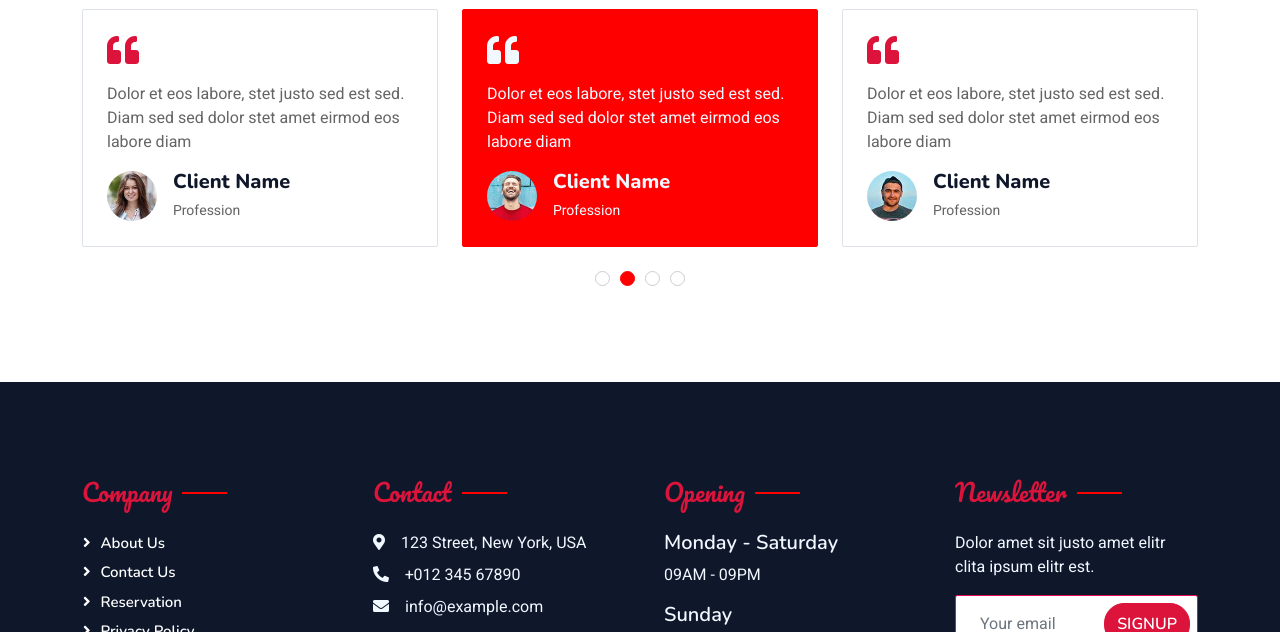
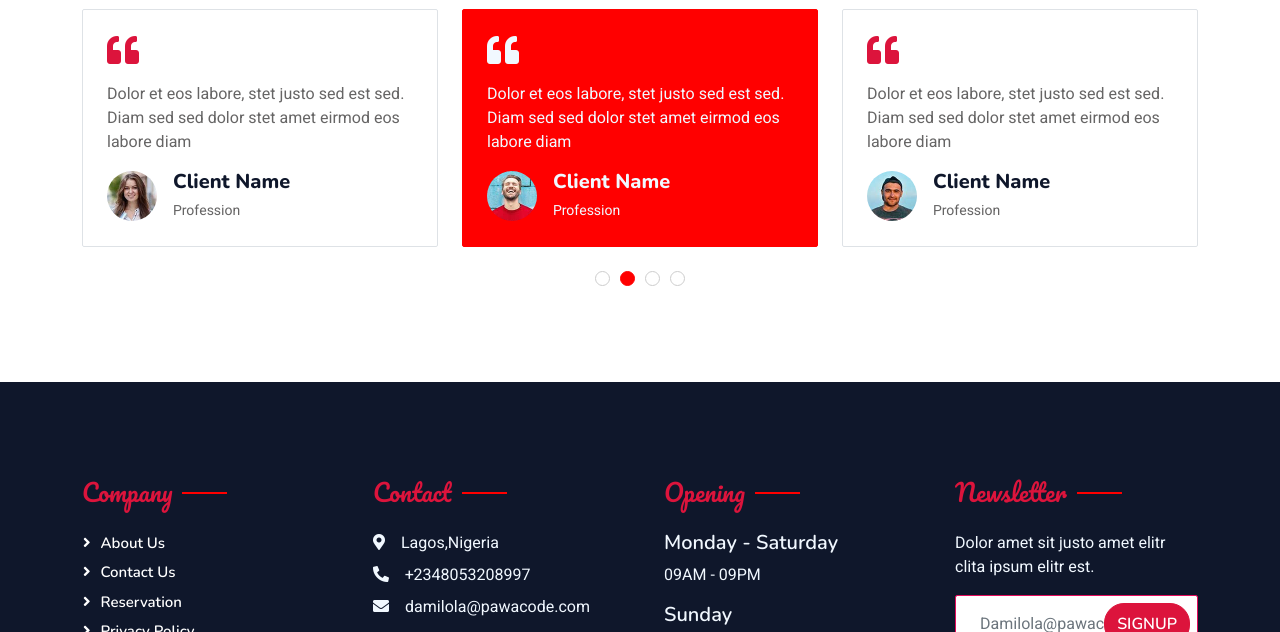
Before and after one commit to pawacodedatabase/fuud2, a plain HTML site: page index.html in a window 1280 px wide. Shown: the part 4223-4855 px from the top of the page. Drawn offline with nearby package versions, Linux system fonts and the light colour scheme.

Commit message:
new update

```diff
--- a/index.html
+++ b/index.html
@@ -760,9 +760,9 @@
                     </div>
                     <div class="col-lg-3 col-md-6">
                         <h4 class="section-title ff-secondary text-start text-primary fw-normal mb-4">Contact</h4>
-                        <p class="mb-2"><i class="fa fa-map-marker-alt me-3"></i>123 Street, New York, USA</p>
-                        <p class="mb-2"><i class="fa fa-phone-alt me-3"></i>+012 345 67890</p>
-                        <p class="mb-2"><i class="fa fa-envelope me-3"></i>info@example.com</p>
+                        <p class="mb-2"><i class="fa fa-map-marker-alt me-3"></i>Lagos,Nigeria</p>
+                        <p class="mb-2"><i class="fa fa-phone-alt me-3"></i>+2348053208997</p>
+                        <p class="mb-2"><i class="fa fa-envelope me-3"></i>damilola@pawacode.com</p>
                         <div class="d-flex pt-2">
                             <a class="btn btn-outline-light btn-social" href=""><i class="fab fa-twitter"></i></a>
                             <a class="btn btn-outline-light btn-social" href=""><i class="fab fa-facebook-f"></i></a>
@@ -781,7 +781,7 @@
                         <h4 class="section-title ff-secondary text-start text-primary fw-normal mb-4">Newsletter</h4>
                         <p>Dolor amet sit justo amet elitr clita ipsum elitr est.</p>
                         <div class="position-relative mx-auto" style="max-width: 400px;">
-                            <input class="form-control border-primary w-100 py-3 ps-4 pe-5" type="text" placeholder="Your email">
+                            <input class="form-control border-primary w-100 py-3 ps-4 pe-5" type="text" placeholder="Damilola@pawacode.com">
                             <button type="button" class="btn btn-primary py-2 position-absolute top-0 end-0 mt-2 me-2">SignUp</button>
                         </div>
                     </div>
```
